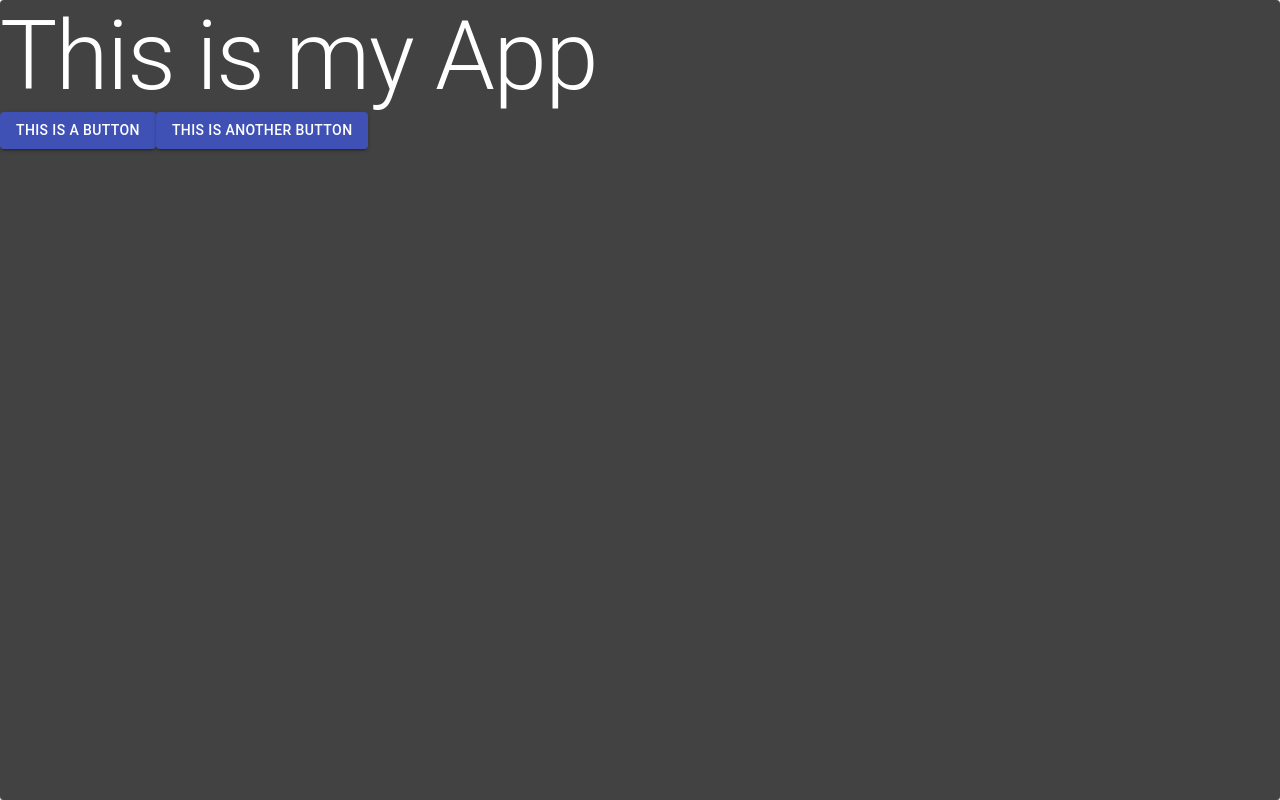
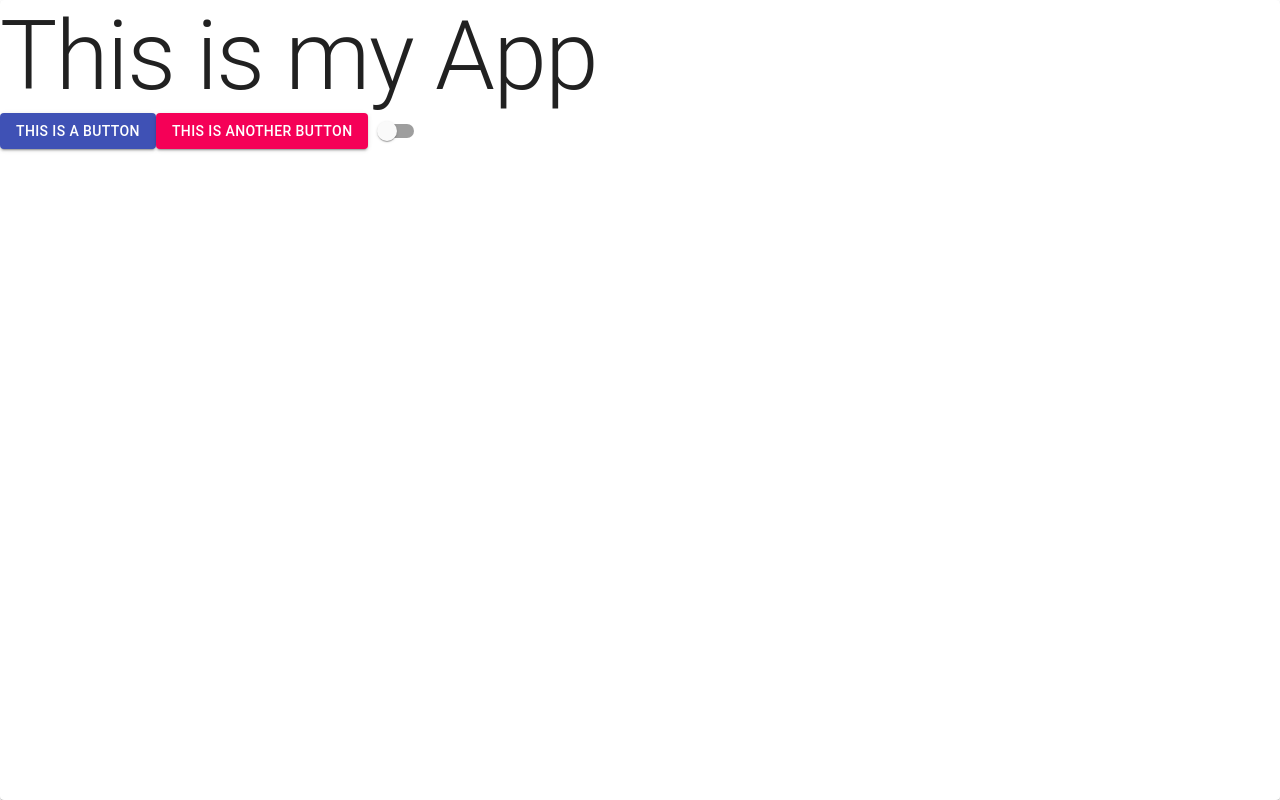
Before and after one commit to orenkole/material-ui-sistilli, a React (Create React App) app: page / in a window 1280 px wide. Built offline with nearby package versions, Linux system fonts and the light colour scheme.

Commit message:
8: Add dark mode to your site (theming). Created switcher between light/dark modes

```diff
--- a/src/TestComponent.jsx
+++ b/src/TestComponent.jsx
@@ -1,24 +1,45 @@
+import React from 'react'
+import { useState } from 'react';
 import {
   Button,
   Grid,
   Paper,
+  Switch,
   Typography,
 } from '@material-ui/core'
-import React from 'react'
+import {
+  ThemeProvider,
+  createMuiTheme,
+} from '@material-ui/core/styles';
+
+
 
 function TestComponent() {
+  const [darkMode, setDarkMode] = useState(false);
+
+  const theme = createMuiTheme({
+    palette: {
+      type: darkMode ? "dark" : "light"
+    }
+  })
   return (
+    <ThemeProvider theme={theme} >
       <Paper style={{ height: "100vh" }}>
         <Grid cointaner direction="column">
           <Typography variant="h1">This is my App</Typography>
           <Button variant="contained" color="primary">
             This is a button
         </Button>
-        <Button variant="contained" color="primary">
+          <Button variant="contained" color="secondary">
             This is another button
         </Button>
+          <Switch
+            checked={darkMode}
+            onChange={() => (setDarkMode(!darkMode))}
+          />
         </Grid>
       </Paper>
+    </ThemeProvider>
   )
 }
 
--- a/src/theme.js
+++ b/src/theme.js
@@ -2,7 +2,7 @@ import { createMuiTheme } from '@material-ui/core/styles';
 
 const theme = createMuiTheme({
   palette: {
-    type: "dark",
+    // type: "dark",
   }
 });
 
```
Lines whose indentation alone changed are shown as unchanged.
